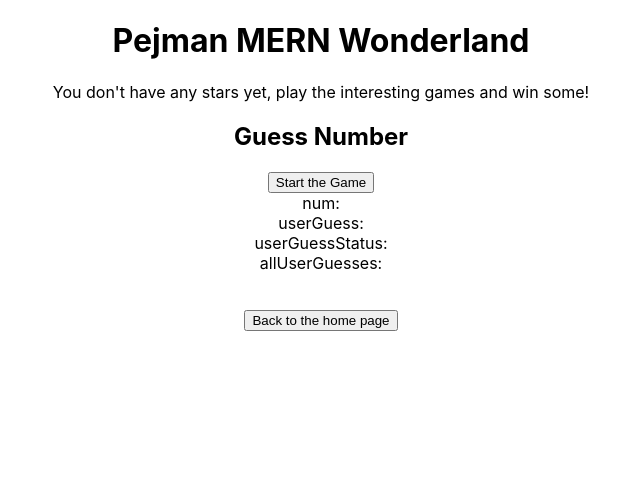
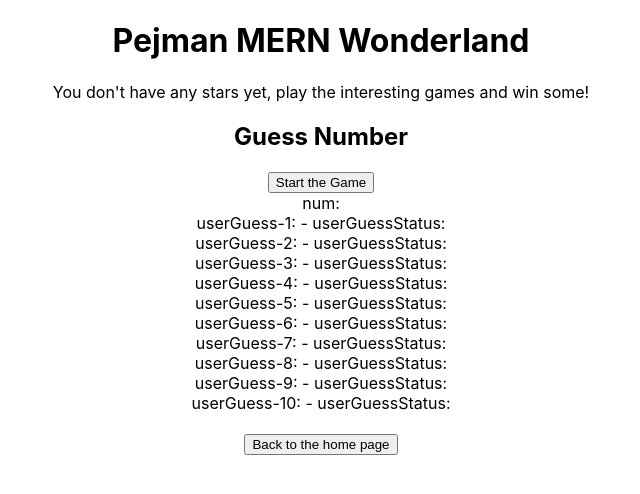
Before and after one commit to PejmanFSD/Pejman-MERN-Wonderland, a React (Create React App) app: page / in a window 1280 px wide. Both pictures are taken after a click on the button "Guess Number". Shown: the top 494 px of the page, without its empty margins (319-959 px from the left). Built offline with nearby package versions, Linux system fonts and the light colour scheme.

Commit message:
Presenting each guess with its status
Each guess with its status is presented on UI after clicking on the button.

```diff
--- a/src/GuessNumber/Form.jsx
+++ b/src/GuessNumber/Form.jsx
@@ -8,7 +8,6 @@ export default function Form({
   updateAllUserGuesses,
   userGuess,
   userGuessStatus,
-  allUserGuesses
 }) {
   const handleChange = (e) => {
     if (e.target.value.length === 0) {
@@ -27,16 +26,10 @@ export default function Form({
     for (let i = 0; i < 4; i++) {
       updateUserGuess(Object.values(inputs)[i]);
     }
-    // updateUserGuess(Object.values(inputs)[0]);
-    // updateUserGuess(Object.values(inputs)[1]);
-    // updateUserGuess(Object.values(inputs)[2]);
-    // updateUserGuess(Object.values(inputs)[3]);
     for (let i = 0; i < 4; i++) {
       updateUserGuessStatus(i);
     }
-    // updateAllUserGuesses(userGuess, userGuessStatus)
-    updateAllUserGuesses("x","Z")
-    // console.log(allUserGuesses)
+    updateAllUserGuesses(userGuess, userGuessStatus)
     setShowResult(true);
   };
   return (
--- a/src/GuessNumber/GuessNumber.jsx
+++ b/src/GuessNumber/GuessNumber.jsx
@@ -59,13 +59,13 @@ export default function GuessNumber({ setShowGameTitles, setShowGuessNumber }) {
   const convertArrayToString = (arr) => {
     let str = "";
     for (let i = 0; i < arr.length; i++) {
-      str += arr[i];
+      str += arr[i].toString();
     }
     return str;
   };
   const updateAllUserGuesses = (i, j) => {
     const newGuess = {
-      [i]: j,
+      [convertArrayToString(i)]: convertArrayToString(j),
     };
     setAllUserGuesses((currAllUserGuesses) => {
       return [...currAllUserGuesses, newGuess];
@@ -95,27 +95,95 @@ export default function GuessNumber({ setShowGameTitles, setShowGuessNumber }) {
         )
       )}
       <div>num: {num}</div>
-      <div>userGuess: {userGuess}</div>
-      <div>userGuessStatus: {userGuessStatus}</div>
       <div>
-        allUserGuesses:{" "}
-        {
-          <div>
-            <p>
-              {allUserGuesses.map((obj, index) => {
-                const key = Object.keys(obj)[0]; // extract the single key
-                return <li key={index}>{key}</li>;
-              })}
-            </p>
-
-            <p>
-              {allUserGuesses.map((obj, index) => {
-                const value = Object.values(obj)[0]; // extract the single value
-                return <li key={index}>{value}</li>;
-              })}
-            </p>
-          </div>
-        }
+        <p style={{ display: "inline" }}>
+          userGuess-1: {userGuess.slice(0, 4)}
+        </p>
+        <p style={{ display: "inline" }}> - </p>
+        <p style={{ display: "inline" }}>
+          userGuessStatus: {userGuessStatus.slice(0, 4)}
+        </p>
+      </div>
+      <div>
+        <p style={{ display: "inline" }}>
+          userGuess-2: {userGuess.slice(4, 8)}
+        </p>
+        <p style={{ display: "inline" }}> - </p>
+        <p style={{ display: "inline" }}>
+          userGuessStatus: {userGuessStatus.slice(4, 8)}
+        </p>
+      </div>
+      <div>
+        <p style={{ display: "inline" }}>
+          userGuess-3: {userGuess.slice(8, 12)}
+        </p>
+        <p style={{ display: "inline" }}> - </p>
+        <p style={{ display: "inline" }}>
+          userGuessStatus: {userGuessStatus.slice(8, 12)}
+        </p>
+      </div>
+      <div>
+        <p style={{ display: "inline" }}>
+          userGuess-4: {userGuess.slice(12, 16)}
+        </p>
+        <p style={{ display: "inline" }}> - </p>
+        <p style={{ display: "inline" }}>
+          userGuessStatus: {userGuessStatus.slice(12, 16)}
+        </p>
+      </div>
+      <div>
+        <p style={{ display: "inline" }}>
+          userGuess-5: {userGuess.slice(16, 20)}
+        </p>
+        <p style={{ display: "inline" }}> - </p>
+        <p style={{ display: "inline" }}>
+          userGuessStatus: {userGuessStatus.slice(16, 20)}
+        </p>
+      </div>
+      <div>
+        <p style={{ display: "inline" }}>
+          userGuess-6: {userGuess.slice(20, 24)}
+        </p>
+        <p style={{ display: "inline" }}> - </p>
+        <p style={{ display: "inline" }}>
+          userGuessStatus: {userGuessStatus.slice(20, 24)}
+        </p>
+      </div>
+      <div>
+        <p style={{ display: "inline" }}>
+          userGuess-7: {userGuess.slice(24, 28)}
+        </p>
+        <p style={{ display: "inline" }}> - </p>
+        <p style={{ display: "inline" }}>
+          userGuessStatus: {userGuessStatus.slice(24, 28)}
+        </p>
+      </div>
+      <div>
+        <p style={{ display: "inline" }}>
+          userGuess-8: {userGuess.slice(28, 32)}
+        </p>
+        <p style={{ display: "inline" }}> - </p>
+        <p style={{ display: "inline" }}>
+          userGuessStatus: {userGuessStatus.slice(28, 32)}
+        </p>
+      </div>
+      <div>
+        <p style={{ display: "inline" }}>
+          userGuess-9: {userGuess.slice(32, 36)}
+        </p>
+        <p style={{ display: "inline" }}> - </p>
+        <p style={{ display: "inline" }}>
+          userGuessStatus: {userGuessStatus.slice(32, 36)}
+        </p>
+      </div>
+      <div>
+        <p style={{ display: "inline" }}>
+          userGuess-10: {userGuess.slice(36, 40)}
+        </p>
+        <p style={{ display: "inline" }}> - </p>
+        <p style={{ display: "inline" }}>
+          userGuessStatus: {userGuessStatus.slice(36, 40)}
+        </p>
       </div>
       {isGameStarted && (
         <Form
```
